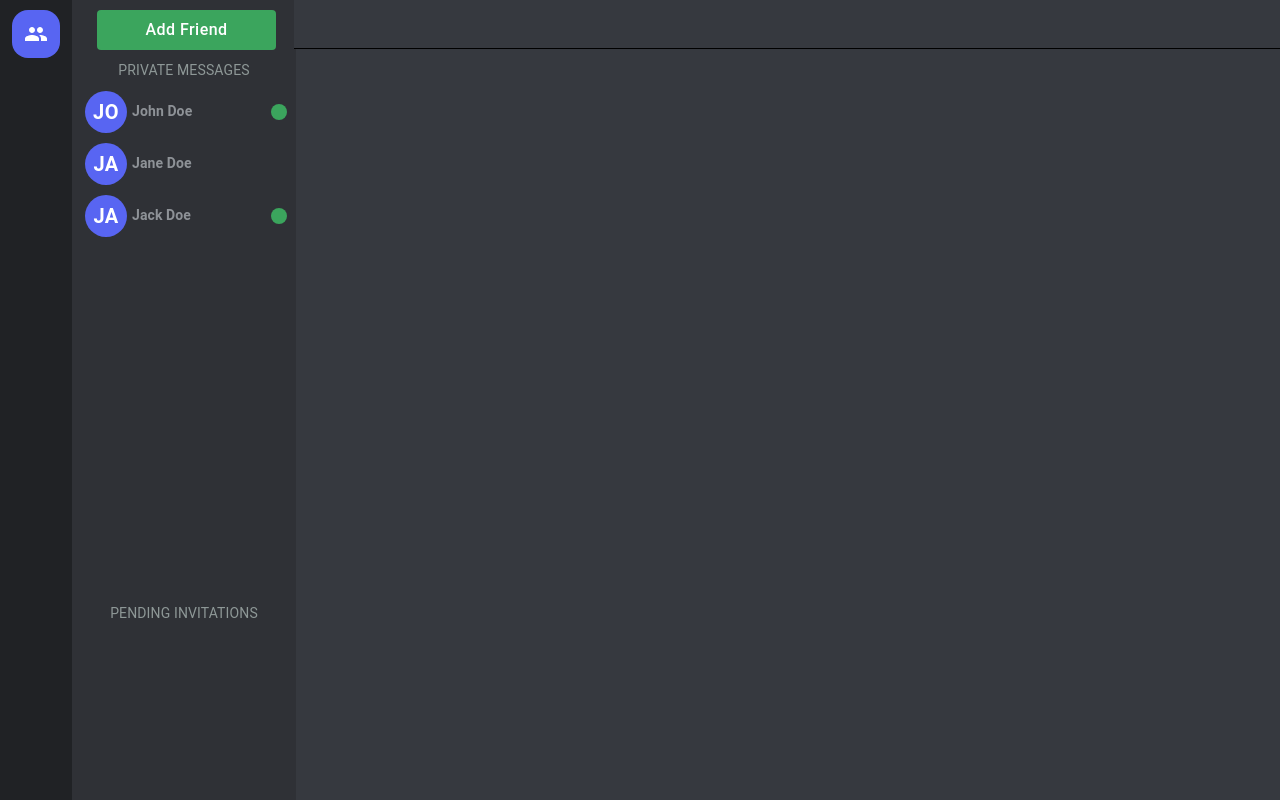
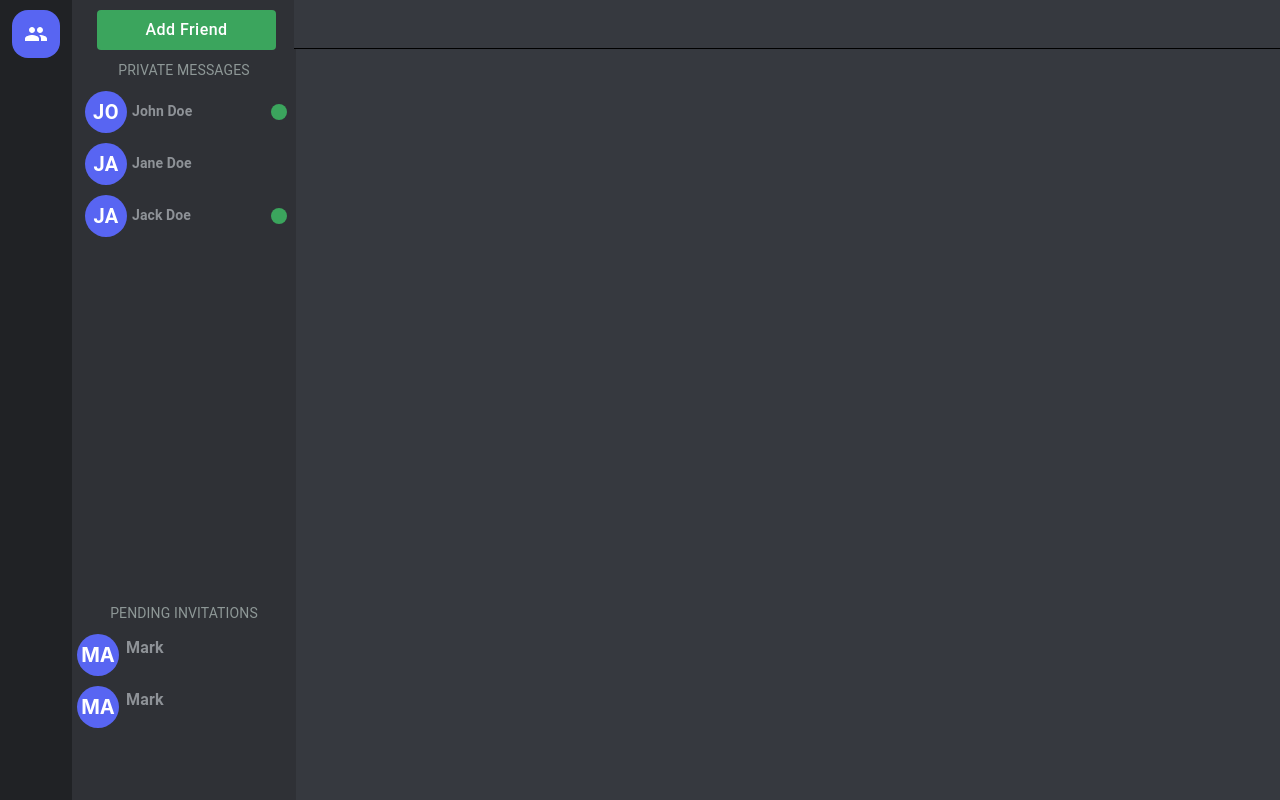
Before and after one commit to Asadullahkhankaimkhani/DiscordClone-MERN, a React (Create React App) app in the folder client/: page /dashboard in a window 1280 px wide. Built offline with nearby package versions, Linux system fonts and the light colour scheme.

Commit message:
Creating Dummy Invitation List

```diff
--- /dev/null
+++ b/client/src/components/FriendsSideBar/PendingInvitationLListItem.js
@@ -0,0 +1,56 @@
+import React, { useState } from "react";
+import { Tooltip, Typography, Box } from "@mui/material";
+
+import Avatar from "../../shared/components/Avatar";
+
+const PendingInvitationLListItem = ({
+  id,
+  username,
+  mail,
+  acceptFriendInvitation = () => {},
+  rejectFriendInvitation = () => {},
+}) => {
+  const [buttonDisabled, setButtonDisabled] = useState(false);
+
+  const handleAcceptInvitation = () => {
+    acceptFriendInvitation({ id });
+    setButtonDisabled(true);
+  };
+
+  const handleRejectInvitation = () => {
+    rejectFriendInvitation({ id });
+    setButtonDisabled(true);
+  };
+
+  return (
+    <Tooltip title={mail}>
+      <div style={{ width: "100%" }}>
+        <Box
+          sx={{
+            width: "100%",
+            height: "42px",
+            marginTop: "10px",
+            display: "flex",
+            alginItems: "center",
+            justifyContent: "space-between",
+          }}
+        >
+          <Avatar username={username} />
+          <Typography
+            sx={{
+              marginLeft: "7px",
+              fontWeight: 700,
+              color: "#8e9297",
+              flexGrow: 1,
+            }}
+            variant="subtitle1"
+          >
+            {username}
+          </Typography>
+        </Box>
+      </div>
+    </Tooltip>
+  );
+};
+
+export default PendingInvitationLListItem;
--- a/client/src/components/FriendsSideBar/PendingInvitationsList.js
+++ b/client/src/components/FriendsSideBar/PendingInvitationsList.js
@@ -1,5 +1,23 @@
 import React from "react";
 import { styled } from "@mui/system";
+import PendInvitationListItem from "./PendingInvitationLListItem";
+
+const Invitations = [
+  {
+    _id: "1",
+    senderId: {
+      username: "Mark",
+      mail: "dummy@ad.com",
+    },
+  },
+  {
+    _id: "2",
+    senderId: {
+      username: "Mark",
+      mail: "Demo@gmail.com",
+    },
+  },
+];
 
 const MainContainer = styled("div")({
   width: "100%",
@@ -11,7 +29,20 @@ const MainContainer = styled("div")({
 });
 
 const PendingInvitationsList = () => {
-  return <MainContainer></MainContainer>;
+  return (
+    <MainContainer>
+      {Invitations.map((invitation) => {
+        return (
+          <PendInvitationListItem
+            key={invitation._id}
+            id={invitation._id}
+            username={invitation.senderId.username}
+            mail={invitation.senderId.mail}
+          />
+        );
+      })}
+    </MainContainer>
+  );
 };
 
 export default PendingInvitationsList;
```
